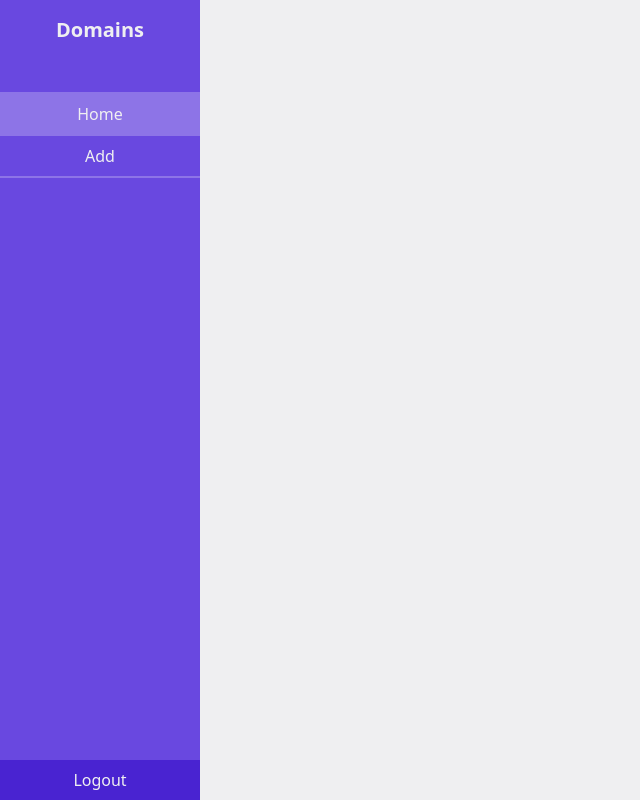
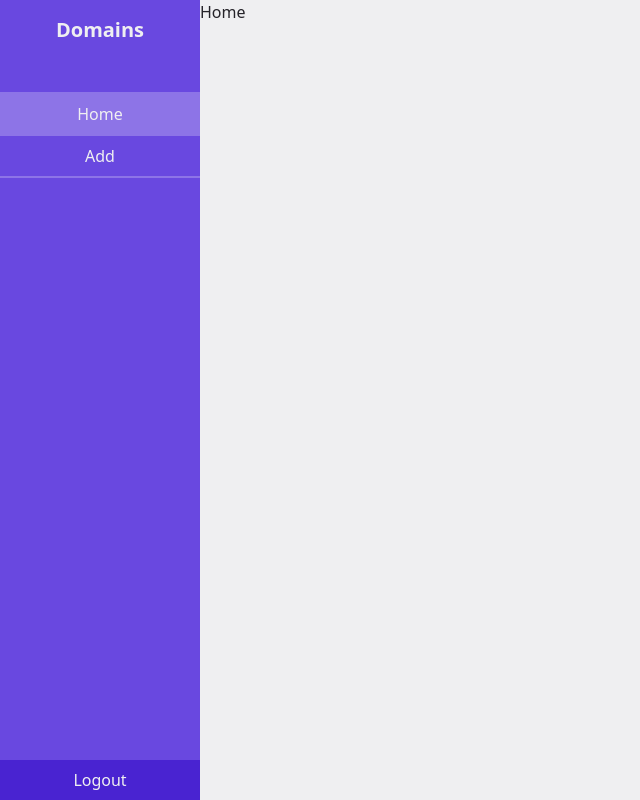
Before and after one commit to felixx78/Test-Task, a React (Vite) app in the folder client/: page / in a window 1280 px wide. Shown: the whole page, without its empty margins (0-640 px from the left). Built offline with nearby package versions, Linux system fonts and the light colour scheme; sample sign-in values are in the browser's storage.

Commit message:
add pl to main RootLayout

```diff
--- a/client/src/layouts/RootLayout.tsx
+++ b/client/src/layouts/RootLayout.tsx
@@ -5,7 +5,7 @@ function RootLayout() {
   return (
     <div className="flex min-h-screen flex-col bg-background text-copy sm:flex-row">
       <Sidebar />
-      <main className="w-full">
+      <main className="w-full sm:pl-[200px]">
         <Outlet />
       </main>
     </div>
```
